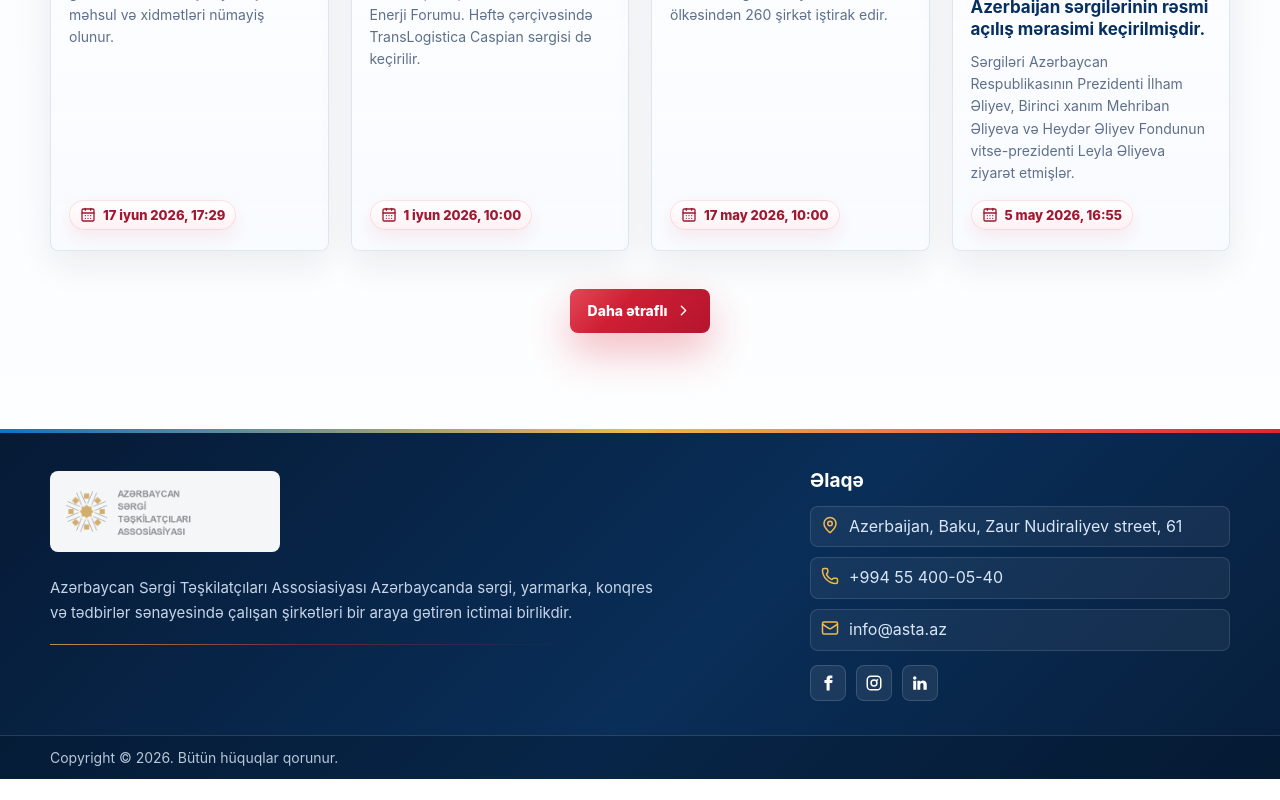
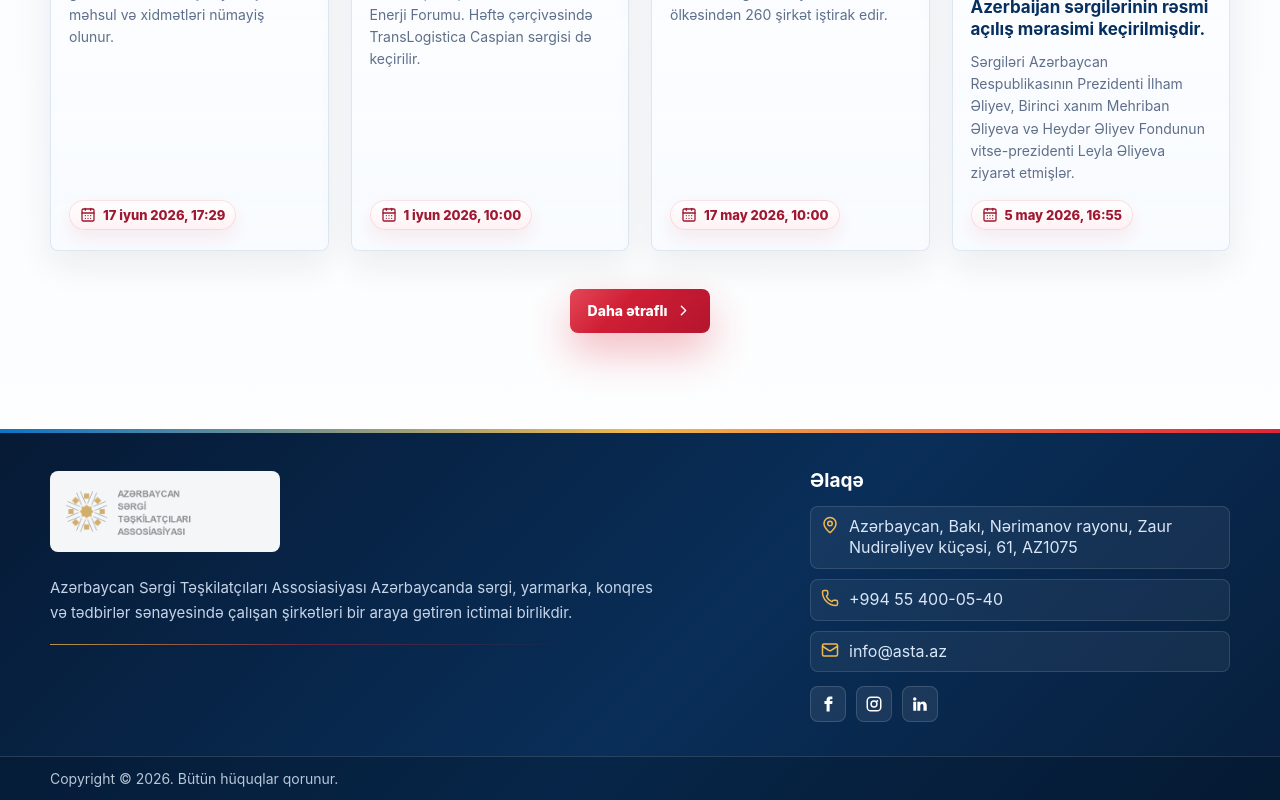
Before and after one commit to oryx1214/react-asta, a React (Vite) app: page / in a window 1280 px wide. Shown: the part 2658-3458 px from the top of the page. Before the commit the page ends 3437 px from the top, so only its background shows below. Built offline with nearby package versions, Linux system fonts and the light colour scheme.

Commit message:
Localize Azerbaijani contact address

```diff
--- a/src/components/Footer/Footer.jsx
+++ b/src/components/Footer/Footer.jsx
@@ -30,6 +30,9 @@ function LinkedInIcon() {
 export default function Footer({ lang = 'az' }) {
   const text = uiText[lang];
   const title = pages[lang].titles.contact;
+  const address = lang === 'az'
+    ? 'Azərbaycan, Bakı, Nərimanov rayonu, Zaur Nudirəliyev küçəsi, 61, AZ1075'
+    : 'Azerbaijan, Baku, Narimanov district, Zaur Nudiraliyev street, 61, AZ1075';
 
   return (
     <footer className="footer">
@@ -40,7 +43,7 @@ export default function Footer({ lang = 'az' }) {
         </div>
         <div className="contact-list">
           <h2>{title}</h2>
-          <a href="https://www.google.com/maps/place/Caspian+Event+Organisers+(CEO)/@40.4126151,49.85489,17z/data=!3m1!4b1!4m6!3m5!1s0x40307d6d96a7a0e5:0xe466794cc2f694fc!8m2!3d40.4126151!4d49.85489!16s%2Fg%2F11swtc32qm?entry=ttu&g_ep=EgoyMDI2MDcyNi4wIKXMDSoASAFQAw%3D%3D"><MapPin size={18} /> <span>Azerbaijan, Baku, Zaur Nudiraliyev street, 61</span></a>
+          <a href="https://www.google.com/maps/place/Caspian+Event+Organisers+(CEO)/@40.4126151,49.85489,17z/data=!3m1!4b1!4m6!3m5!1s0x40307d6d96a7a0e5:0xe466794cc2f694fc!8m2!3d40.4126151!4d49.85489!16s%2Fg%2F11swtc32qm?entry=ttu&g_ep=EgoyMDI2MDcyNi4wIKXMDSoASAFQAw%3D%3D"><MapPin size={18} /> <span>{address}</span></a>
           <a href="tel:+994554000540"><Phone size={18} /> <span>+994 55 400-05-40</span></a>
           <a href="mailto:info@asta.az"><Mail size={18} /> <span>info@asta.az</span></a>
           <div className="socials">
--- a/src/pages/Contact/ContactPage.jsx
+++ b/src/pages/Contact/ContactPage.jsx
@@ -7,6 +7,9 @@ import './ContactPage.css';
 
 export default function ContactPage({ lang = 'az' }) {
   const page = pages[lang];
+  const address = lang === 'az'
+    ? 'Azərbaycan, Bakı, Nərimanov rayonu, Zaur Nudirəliyev küçəsi, 61, AZ1075'
+    : 'Azerbaijan, Baku, Narimanov district, Zaur Nudiraliyev street, 61, AZ1075';
   const fieldNames = ['name', 'email', 'phone', 'subject'];
   const [submitStatus, setSubmitStatus] = useState('idle');
 
@@ -47,7 +50,7 @@ export default function ContactPage({ lang = 'az' }) {
         <div className="contact-card">
           <h3>ASTA</h3>
           <a href="https://maps.google.com/?q=Zaur%20Nudir%C9%99liyev%2061%20Baku">
-            <MapPin size={18} /> Azerbaijan, Baku, Narimanov district, Zaur Nudiraliyev street, 61, AZ1075
+            <MapPin size={18} /> {address}
           </a>
           <a href="tel:+994554000540"><Phone size={18} /> +994 55 400-05-40</a>
           <a href="mailto:info@asta.az"><Mail size={18} /> info@asta.az</a>
```
